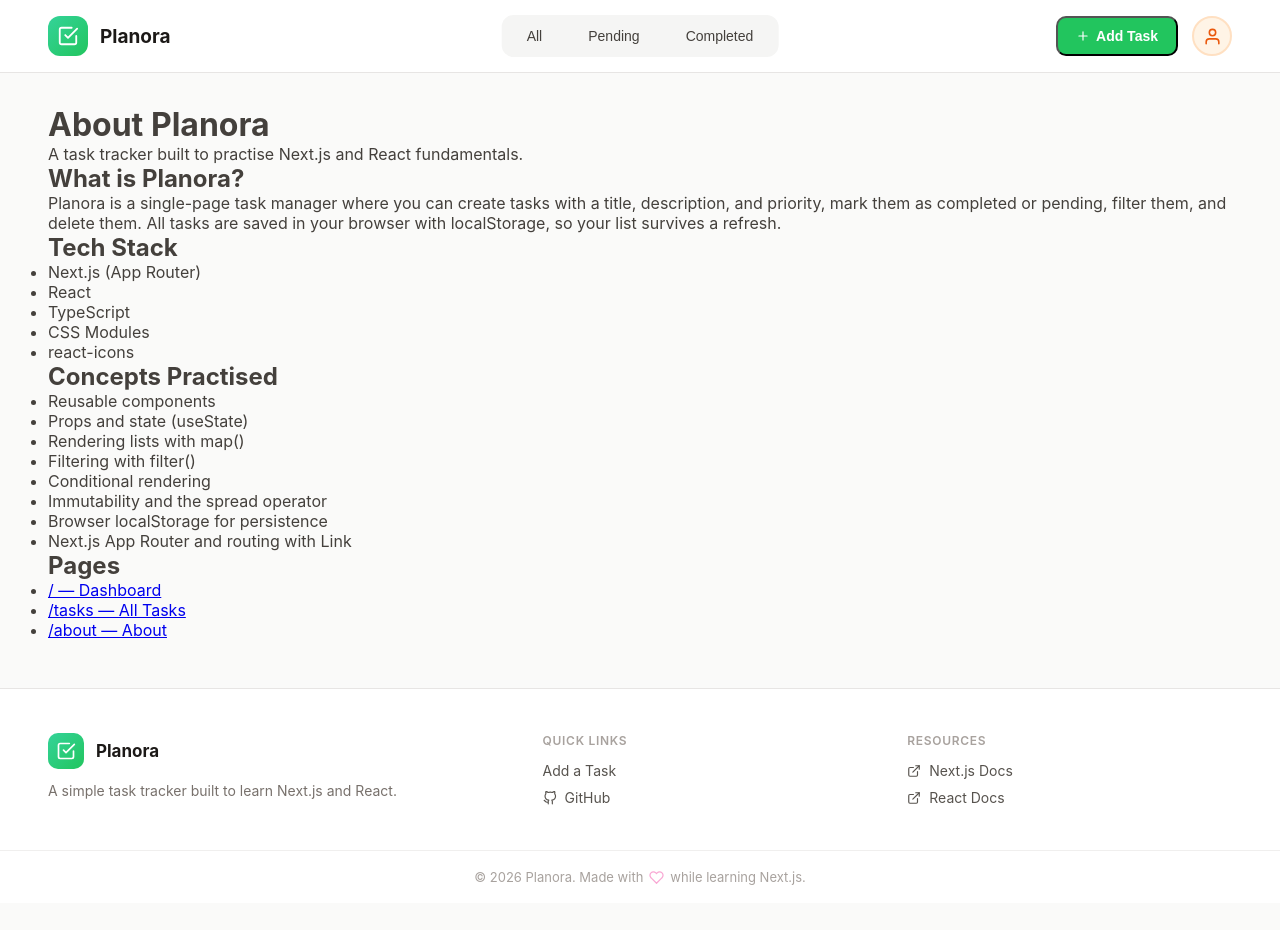
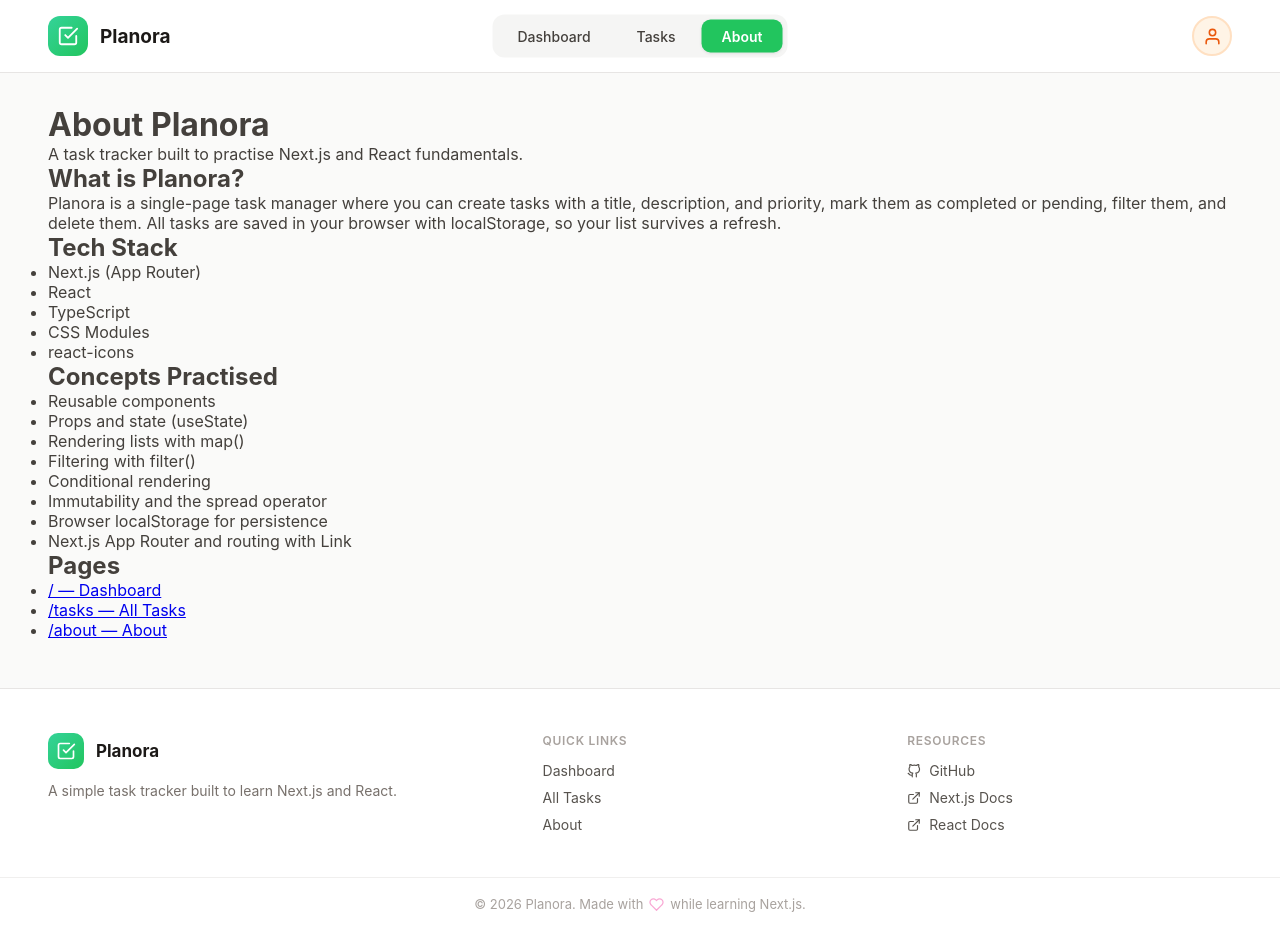
Before and after one commit to sumittiwari1302/Planora, a Next.js app: page /about in a window 1280 px wide. Before the commit the page ends 903 px from the top, so only its background shows below. Built offline with nearby package versions, Linux system fonts and the light colour scheme.

Commit message:
feat: add page navigation links to header and footer

```diff
--- a/components/Footer/Footer.tsx
+++ b/components/Footer/Footer.tsx
@@ -1,3 +1,4 @@
+import Link from "next/link";
 import { FiCheckSquare, FiGithub, FiHeart, FiExternalLink } from "react-icons/fi";
 import styles from "@/components/Footer/Footer.module.css";
 
@@ -21,22 +22,28 @@ export default function Footer() {
 
         <div className={styles.column}>
           <p className={styles.columnTitle}>Quick Links</p>
-          <a className={styles.link} href="#add-task">
-            Add a Task
-          </a>
+          <Link className={styles.link} href="/">
+            Dashboard
+          </Link>
+          <Link className={styles.link} href="/tasks">
+            All Tasks
+          </Link>
+          <Link className={styles.link} href="/about">
+            About
+          </Link>
+        </div>
+
+        <div className={styles.column}>
+          <p className={styles.columnTitle}>Resources</p>
           <a
             className={styles.link}
-            href="https://github.com"
+            href="https://github.com/sumittiwari1302"
             target="_blank"
             rel="noreferrer"
           >
             <FiGithub />
             GitHub
           </a>
-        </div>
-
-        <div className={styles.column}>
-          <p className={styles.columnTitle}>Resources</p>
           <a
             className={styles.link}
             href="https://nextjs.org/docs"
--- a/components/Header/Header.module.css
+++ b/components/Header/Header.module.css
@@ -23,6 +23,7 @@
   align-items: center;
   gap: 12px;
   flex-shrink: 0;
+  text-decoration: none;
 }
 
 .logo {
@@ -58,7 +59,7 @@
   z-index: 1;
 }
 
-.tab {
+.navLink {
   padding: 8px 20px;
   border: none;
   border-radius: 9px;
@@ -68,22 +69,23 @@
   font-weight: 500;
   cursor: pointer;
   white-space: nowrap;
+  text-decoration: none;
   transition: background 0.2s ease, color 0.2s ease;
 }
 
-.tab:hover {
+.navLink:hover {
   background: #e7e5e4;
   color: #1c1917;
 }
 
-.tabActive {
+.navLinkActive {
   background: #22c55e;
   color: #ffffff;
   font-weight: 600;
   box-shadow: 0 1px 3px rgba(15, 23, 42, 0.1);
 }
 
-.tabActive:hover {
+.navLinkActive:hover {
   background: #16a34a;
   color: #ffffff;
 }
@@ -230,7 +232,7 @@
 }
 
 @media (max-width: 1100px) {
-  .tab {
+  .navLink {
     padding: 8px 14px;
   }
 }
@@ -251,7 +253,7 @@
     justify-content: center;
   }
 
-  .tab {
+  .navLink {
     flex: 1;
     max-width: 220px;
     text-align: center;
--- a/components/Header/Header.tsx
+++ b/components/Header/Header.tsx
@@ -1,26 +1,27 @@
 "use client";
 
+import Link from "next/link";
+import { usePathname } from "next/navigation";
 import { useEffect, useRef, useState } from "react";
 import { FiCheckSquare, FiGithub, FiPlus, FiUser } from "react-icons/fi";
 import styles from "@/components/Header/Header.module.css";
 
 type HeaderProps = {
-  currentFilter: string;
-  onFilterChange: (filter: string) => void;
-  onAddTask: () => void;
+  onAddTask?: () => void;
 };
 
-const FILTERS = ["All", "Pending", "Completed"];
+const NAV_LINKS = [
+  { href: "/", label: "Dashboard" },
+  { href: "/tasks", label: "Tasks" },
+  { href: "/about", label: "About" },
+];
 
 const USER_NAME = "Sumit Tiwari";
 const USER_EMAIL = "sumittiwari0307@gmail.com";
 const GITHUB_USERNAME = "sumittiwari1302";
 
-export default function Header({
-  currentFilter,
-  onFilterChange,
-  onAddTask,
-}: HeaderProps) {
+export default function Header({ onAddTask }: HeaderProps) {
+  const pathname = usePathname();
   const [menuOpen, setMenuOpen] = useState(false);
   const menuRef = useRef<HTMLDivElement>(null);
 
@@ -47,34 +48,37 @@ export default function Header({
 
   function handleAddTask() {
     setMenuOpen(false);
+    if (onAddTask) {
       onAddTask();
+    }
   }
 
   return (
     <header className={styles.header}>
       <div className={styles.inner}>
-        <div className={styles.brand}>
+        <Link href="/" className={styles.brand}>
           <span className={styles.logo}>
             <FiCheckSquare />
           </span>
           <span className={styles.brandName}>Planora</span>
-        </div>
+        </Link>
 
         <nav className={styles.nav}>
-          {FILTERS.map((filter) => (
-            <button
-              key={filter}
-              className={`${styles.tab} ${
-                currentFilter === filter ? styles.tabActive : ""
+          {NAV_LINKS.map((link) => (
+            <Link
+              key={link.href}
+              href={link.href}
+              className={`${styles.navLink} ${
+                pathname === link.href ? styles.navLinkActive : ""
               }`}
-              onClick={() => onFilterChange(filter)}
             >
-              {filter}
-            </button>
+              {link.label}
+            </Link>
           ))}
         </nav>
 
         <div className={styles.right}>
+          {onAddTask && (
             <button
               type="button"
               className={styles.addButton}
@@ -83,6 +87,7 @@ export default function Header({
               <FiPlus />
               <span>Add Task</span>
             </button>
+          )}
 
           <div className={styles.profile} ref={menuRef}>
             <button
```
Lines whose indentation alone changed are shown as unchanged.
